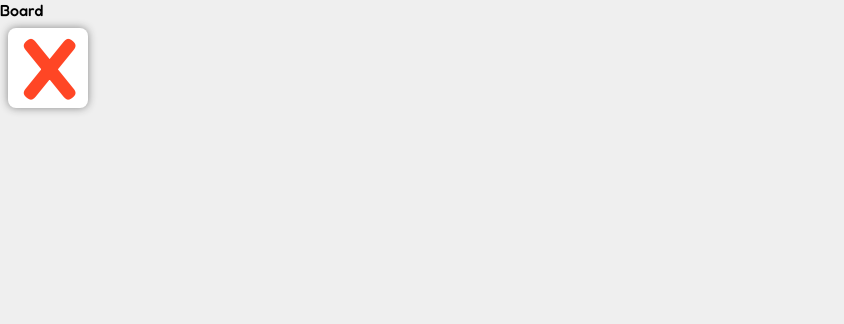
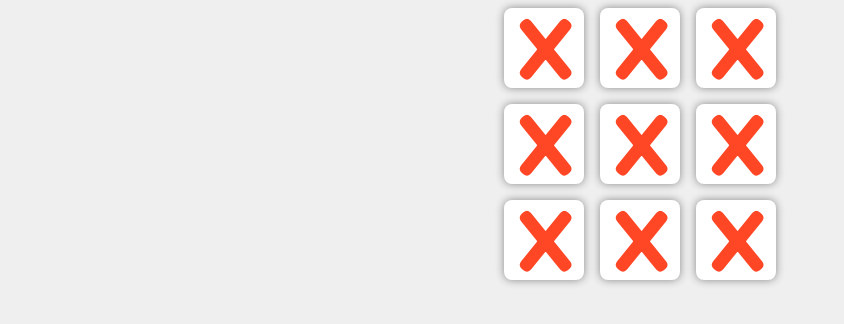
Before and after one commit to Andrew-Neely-82/tic-tac-toe-react, a React (Create React App) app: page / in a window 1280 px wide. Shown: the top 324 px of the page, without its empty margins (0-844 px from the left). Built offline with nearby package versions, Linux system fonts and the light colour scheme.

Commit message:
box and board set up

```diff
--- a/public/index.html
+++ b/public/index.html
@@ -5,39 +5,13 @@
     <link rel="icon" href="%PUBLIC_URL%/favicon.ico" />
     <meta name="viewport" content="width=device-width, initial-scale=1" />
     <meta name="theme-color" content="#000000" />
-    <meta
-      name="description"
-      content="Web site created using create-react-app"
-    />
+    <meta name="description" content="Web site created using create-react-app" />
     <link rel="apple-touch-icon" href="%PUBLIC_URL%/logo192.png" />
-    <!--
-      manifest.json provides metadata used when your web app is installed on a
-      user's mobile device or desktop. See https://developers.google.com/web/fundamentals/web-app-manifest/
-    -->
     <link rel="manifest" href="%PUBLIC_URL%/manifest.json" />
-    <!--
-      Notice the use of %PUBLIC_URL% in the tags above.
-      It will be replaced with the URL of the `public` folder during the build.
-      Only files inside the `public` folder can be referenced from the HTML.
-
-      Unlike "/favicon.ico" or "favicon.ico", "%PUBLIC_URL%/favicon.ico" will
-      work correctly both with client-side routing and a non-root public URL.
-      Learn how to configure a non-root public URL by running `npm run build`.
-    -->
-    <title>React App</title>
+    <title>Tic Tac Toe</title>
   </head>
   <body>
     <noscript>You need to enable JavaScript to run this app.</noscript>
     <div id="root"></div>
-    <!--
-      This HTML file is a template.
-      If you open it directly in the browser, you will see an empty page.
-
-      You can add webfonts, meta tags, or analytics to this file.
-      The build step will place the bundled scripts into the <body> tag.
-
-      To begin the development, run `npm start` or `yarn start`.
-      To create a production bundle, use `npm run build` or `yarn build`.
-    -->
   </body>
 </html>
--- a/src/App.js
+++ b/src/App.js
@@ -1,12 +1,12 @@
-import { Board, Box } from "./components/export";
+import { Board } from "./components/export";
 import "./App.scss";
+import { useState } from "react";
 
 function App() {
-  const board = ["X", "X", "X", "X", "X", "X", "X", "X", "X"];
+  const [board, setBoard] = useState(["X", "X", "X", "X", "X", "X", "X", "X", "X"]);
   return (
     <div className="App">
-      <Board board={board} />
-      <Box value="x" onClick={null} />
+      <Board board={board} onClick={null} />
     </div>
   );
 }
--- a/src/components/board/Board.jsx
+++ b/src/components/board/Board.jsx
@@ -1,6 +1,18 @@
-const Board = () => {
+import { Box } from "../export";
+import './style.scss'
+
+const Board = ({ board, onClick }) => {
   return (
-    <div>Board</div>
-  )
-}
-export default Board
+    <div className="Board__">
+      {board.map((value, index) => {
+        const props = {
+          value: value,
+          onClick: () => onClick(index),
+        };
+
+        return <Box {...props} />;
+      })}
+    </div>
+  );
+};
+export default Board;
--- /dev/null
+++ b/src/components/board/style.scss
@@ -0,0 +1,5 @@
+.Board__ {
+  display: grid;
+  grid-template-columns: repeat(3, 6rem);
+  justify-content: center;
+}
--- a/src/components/square/Box.jsx
+++ b/src/components/square/Box.jsx
@@ -1,15 +1,13 @@
-import './style.scss'
+import "./style.scss";
 
-const Box = ({value, onClick}) => {
-  const style = value === "X".toLowerCase() ? 'box x' : "box o"
+const Box = ({ value, onClick }) => {
+  const style = value === "X" ? "box x" : "box o";
 
   const props = {
     className: style,
     onClick: onClick,
-  }
+  };
 
-  return (
-    <button {...props} >X</button>
-  )
-}
-export default Box
+  return <button {...props}>X</button>;
+};
+export default Box;
```
Also changed, not shown: public/logo192.png (deleted), public/logo512.png (deleted), public/manifest.json, public/robots.txt (deleted).
